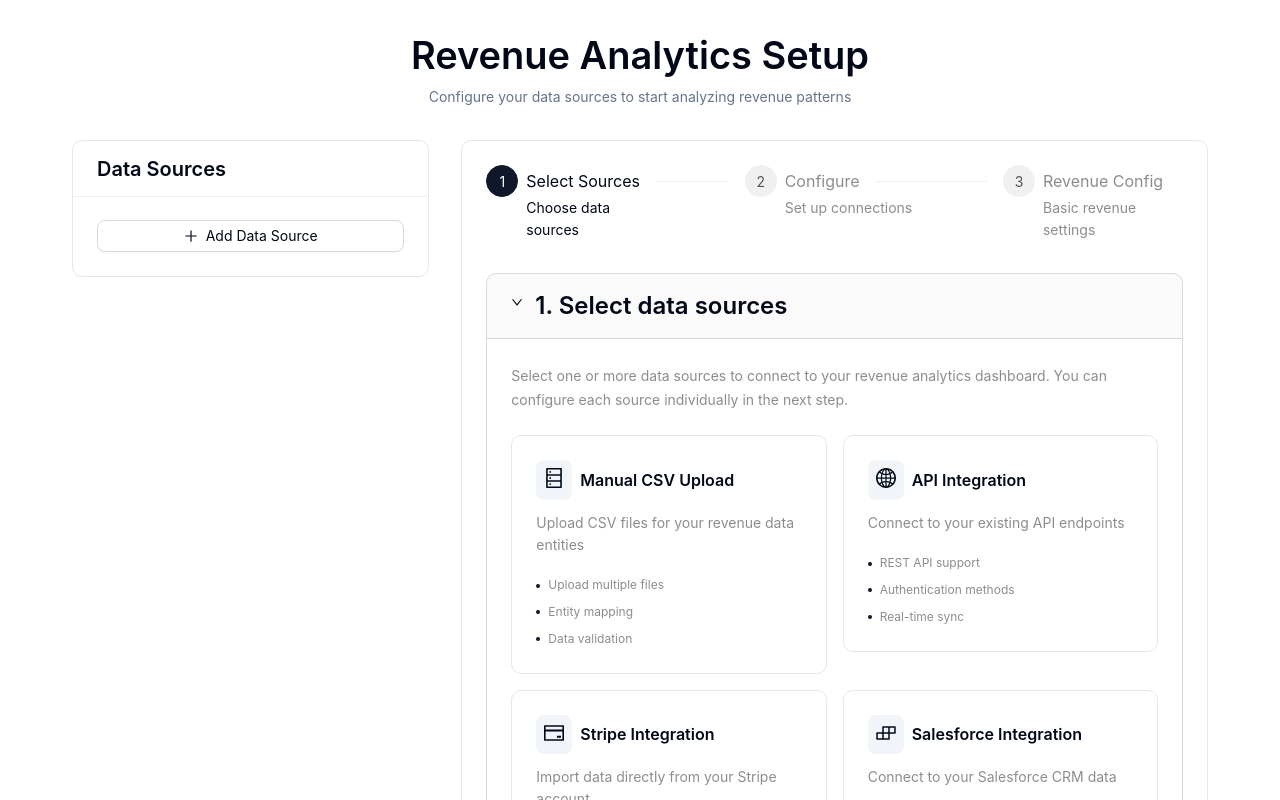
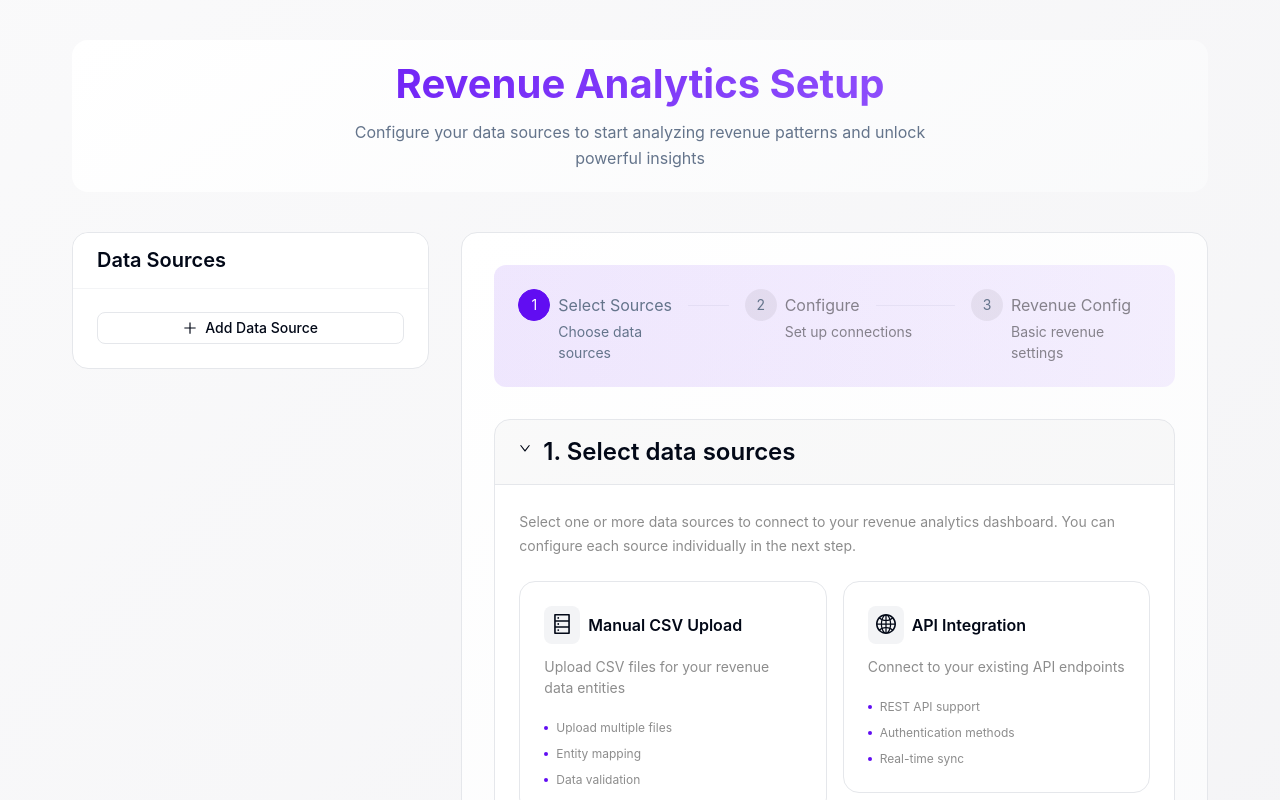
Before and after one commit to PsPasha23/data-nexus-setup, a React (Vite) app: page / in a window 1280 px wide. Shown: the top 800 px of the page. Built offline with nearby package versions, Linux system fonts and the light colour scheme.

Commit message:
Refactor UI for better aesthetics
Apply styling improvements to the wizard components for a more polished and user-friendly interface.

```diff
--- a/src/components/wizard/RevenueAnalyticsWizard.tsx
+++ b/src/components/wizard/RevenueAnalyticsWizard.tsx
@@ -9,17 +9,51 @@ const { Content } = Layout;
 export function RevenueAnalyticsWizard() {
   return (
     <WizardProvider>
-      <Layout style={{ minHeight: '100vh', background: 'hsl(var(--background))' }}>
-        <Content style={{ padding: '32px', maxWidth: '1200px', margin: '0 auto' }}>
-          <div style={{ textAlign: 'center', marginBottom: '32px' }}>
-            <Title level={1} style={{ color: 'hsl(var(--foreground))', marginBottom: '8px' }}>
+      <Layout style={{
+        minHeight: '100vh',
+        background: 'linear-gradient(135deg, hsl(var(--background)), hsl(240, 10%, 96%))'
+      }}>
+        <Content style={{
+          padding: '40px 32px 32px',
+          maxWidth: '1200px',
+          margin: '0 auto'
+        }}>
+          <div style={{
+            textAlign: 'center',
+            marginBottom: '40px',
+            padding: '20px',
+            borderRadius: '16px',
+            background: 'var(--gradient-card)',
+            boxShadow: 'var(--shadow-md)',
+          }} className="animate-fade-in">
+            <Title
+              level={1}
+              style={{
+                color: 'hsl(var(--foreground))',
+                marginBottom: '12px',
+                fontSize: '2.5rem',
+                fontWeight: '700',
+                background: 'var(--gradient-primary)',
+                WebkitBackgroundClip: 'text',
+                WebkitTextFillColor: 'transparent',
+                backgroundClip: 'text',
+              }}
+            >
               Revenue Analytics Setup
             </Title>
-            <Paragraph style={{ color: 'hsl(var(--muted-foreground))' }}>
-              Configure your data sources to start analyzing revenue patterns
+            <Paragraph style={{
+              color: 'hsl(var(--muted-foreground))',
+              fontSize: '16px',
+              maxWidth: '600px',
+              margin: '0 auto',
+              lineHeight: '1.6',
+            }}>
+              Configure your data sources to start analyzing revenue patterns and unlock powerful insights
             </Paragraph>
           </div>
-          <WizardContainer />
+          <div className="animate-slide-up">
+            <WizardContainer />
+          </div>
         </Content>
       </Layout>
     </WizardProvider>
--- a/src/components/wizard/WizardContainer.tsx
+++ b/src/components/wizard/WizardContainer.tsx
@@ -32,38 +32,72 @@ export function WizardContainer() {
   ];
 
   return (
-    <Row gutter={32}>
+    <Row gutter={[32, 24]}>
       {/* Sidebar */}
       <Col span={8}>
+        <div className="animate-fade-in" style={{ animationDelay: '0.1s' }}>
           <WizardSidebar />
+        </div>
       </Col>
 
       {/* Main Content */}
       <Col span={16}>
-        <Card style={{ background: 'hsl(var(--card))', border: '1px solid hsl(var(--border))' }}>
+        <div className="animate-fade-in" style={{ animationDelay: '0.2s' }}>
+          <Card
+            style={{
+              background: 'var(--gradient-card)',
+              border: '1px solid hsl(var(--border))',
+              borderRadius: '16px',
+              boxShadow: 'var(--shadow-lg)',
+              overflow: 'hidden',
+            }}
+            bodyStyle={{ padding: '32px' }}
+          >
             {/* Step Indicator */}
+            <div style={{
+              background: 'linear-gradient(90deg, hsl(var(--primary) / 0.1), hsl(var(--primary-glow) / 0.1))',
+              borderRadius: '12px',
+              padding: '24px',
+              marginBottom: '32px',
+            }}>
               <Steps
                 current={currentStep - 1}
                 items={steps}
-            style={{ marginBottom: '32px' }}
+                style={{ marginBottom: '0' }}
               />
+            </div>
 
             {/* Step Content */}
+            <div style={{ minHeight: '400px', marginBottom: '32px' }}>
               {currentStep === 1 && <DataSourceSelection />}
               {currentStep === 2 && <DataSourceConfiguration />}
               {currentStep === 3 && <RevenueConfiguration />}
+            </div>
 
             {/* Navigation */}
-          <div style={{ display: 'flex', justifyContent: 'space-between', marginTop: '32px' }}>
+            <div style={{
+              display: 'flex',
+              justifyContent: 'space-between',
+              alignItems: 'center',
+              padding: '20px 0',
+              borderTop: '1px solid hsl(var(--border))',
+              marginTop: '32px',
+            }}>
               <Button
                 icon={<ArrowLeftOutlined />}
                 onClick={() => setStep(Math.max(1, currentStep - 1))}
                 disabled={currentStep === 1}
+                size="large"
+                style={{
+                  height: '44px',
+                  borderRadius: '8px',
+                  fontWeight: '500',
+                }}
               >
                 Previous
               </Button>
 
-            <Space>
+              <Space size="large">
                 {currentStep === 1 && (
                   <Button
                     type="primary"
@@ -71,6 +105,15 @@ export function WizardContainer() {
                     iconPosition="end"
                     onClick={() => setStep(2)}
                     disabled={!canProceedToStep2}
+                    size="large"
+                    style={{
+                      height: '44px',
+                      borderRadius: '8px',
+                      fontWeight: '600',
+                      background: 'var(--gradient-primary)',
+                      border: 'none',
+                      boxShadow: 'var(--shadow-glow)',
+                    }}
                   >
                     Continue to Configuration
                   </Button>
@@ -83,6 +126,15 @@ export function WizardContainer() {
                     iconPosition="end"
                     onClick={() => setStep(3)}
                     disabled={!canProceedToStep3}
+                    size="large"
+                    style={{
+                      height: '44px',
+                      borderRadius: '8px',
+                      fontWeight: '600',
+                      background: 'var(--gradient-primary)',
+                      border: 'none',
+                      boxShadow: 'var(--shadow-glow)',
+                    }}
                   >
                     Continue to Revenue Config
                   </Button>
@@ -92,6 +144,15 @@ export function WizardContainer() {
                   <Button
                     type="primary"
                     onClick={() => console.log('Complete setup')}
+                    size="large"
+                    style={{
+                      height: '44px',
+                      borderRadius: '8px',
+                      fontWeight: '600',
+                      background: 'var(--gradient-primary)',
+                      border: 'none',
+                      boxShadow: 'var(--shadow-glow)',
+                    }}
                   >
                     Complete Setup
                   </Button>
@@ -99,6 +160,7 @@ export function WizardContainer() {
               </Space>
             </div>
           </Card>
+        </div>
       </Col>
     </Row>
   );
--- a/src/index.css
+++ b/src/index.css
@@ -8,7 +8,8 @@ All colors MUST be HSL.
 
 @layer base {
   :root {
-    --background: 0 0% 100%;
+    /* Background & Surface Colors */
+    --background: 240 10% 98%;
     --foreground: 222.2 84% 4.9%;
 
     --card: 0 0% 100%;
@@ -17,26 +18,52 @@ All colors MUST be HSL.
     --popover: 0 0% 100%;
     --popover-foreground: 222.2 84% 4.9%;
 
-    --primary: 222.2 47.4% 11.2%;
-    --primary-foreground: 210 40% 98%;
+    /* Primary Brand Colors */
+    --primary: 262 90% 50%;
+    --primary-foreground: 0 0% 100%;
+    --primary-glow: 262 100% 70%;
 
-    --secondary: 210 40% 96.1%;
+    /* Secondary Colors */
+    --secondary: 220 15% 96%;
     --secondary-foreground: 222.2 47.4% 11.2%;
 
-    --muted: 210 40% 96.1%;
+    /* Muted Colors */
+    --muted: 220 15% 96%;
     --muted-foreground: 215.4 16.3% 46.9%;
 
-    --accent: 210 40% 96.1%;
-    --accent-foreground: 222.2 47.4% 11.2%;
+    /* Accent Colors */
+    --accent: 262 90% 96%;
+    --accent-foreground: 262 90% 40%;
 
+    /* Destructive Colors */
     --destructive: 0 84.2% 60.2%;
     --destructive-foreground: 210 40% 98%;
 
-    --border: 214.3 31.8% 91.4%;
-    --input: 214.3 31.8% 91.4%;
-    --ring: 222.2 84% 4.9%;
+    /* Border & Input */
+    --border: 220 13% 91%;
+    --input: 220 13% 91%;
+    --ring: 262 90% 50%;
 
-    --radius: 0.5rem;
+    /* Success Colors */
+    --success: 142 71% 45%;
+    --success-foreground: 0 0% 100%;
+
+    /* Warning Colors */
+    --warning: 38 92% 50%;
+    --warning-foreground: 0 0% 100%;
+
+    /* Gradients */
+    --gradient-primary: linear-gradient(135deg, hsl(262, 90%, 50%), hsl(262, 100%, 70%));
+    --gradient-secondary: linear-gradient(135deg, hsl(220, 15%, 96%), hsl(220, 20%, 92%));
+    --gradient-card: linear-gradient(145deg, hsl(0, 0%, 100%), hsl(220, 15%, 98%));
+
+    /* Shadows */
+    --shadow-sm: 0 2px 4px hsl(262, 90%, 50% / 0.1);
+    --shadow-md: 0 4px 12px hsl(262, 90%, 50% / 0.15);
+    --shadow-lg: 0 10px 30px hsl(262, 90%, 50% / 0.2);
+    --shadow-glow: 0 0 20px hsl(262, 100%, 70% / 0.3);
+
+    --radius: 0.75rem;
 
     --sidebar-background: 0 0% 98%;
 
@@ -56,33 +83,60 @@ All colors MUST be HSL.
   }
 
   .dark {
+    /* Background & Surface Colors */
     --background: 222.2 84% 4.9%;
     --foreground: 210 40% 98%;
 
-    --card: 222.2 84% 4.9%;
+    --card: 230 20% 9%;
     --card-foreground: 210 40% 98%;
 
-    --popover: 222.2 84% 4.9%;
+    --popover: 230 20% 9%;
     --popover-foreground: 210 40% 98%;
 
-    --primary: 210 40% 98%;
-    --primary-foreground: 222.2 47.4% 11.2%;
+    /* Primary Brand Colors */
+    --primary: 262 90% 60%;
+    --primary-foreground: 0 0% 100%;
+    --primary-glow: 262 100% 80%;
 
+    /* Secondary Colors */
     --secondary: 217.2 32.6% 17.5%;
     --secondary-foreground: 210 40% 98%;
 
+    /* Muted Colors */
     --muted: 217.2 32.6% 17.5%;
     --muted-foreground: 215 20.2% 65.1%;
 
-    --accent: 217.2 32.6% 17.5%;
-    --accent-foreground: 210 40% 98%;
+    /* Accent Colors */
+    --accent: 262 90% 15%;
+    --accent-foreground: 262 90% 70%;
 
+    /* Destructive Colors */
     --destructive: 0 62.8% 30.6%;
     --destructive-foreground: 210 40% 98%;
 
+    /* Border & Input */
     --border: 217.2 32.6% 17.5%;
     --input: 217.2 32.6% 17.5%;
-    --ring: 212.7 26.8% 83.9%;
+    --ring: 262 90% 60%;
+
+    /* Success Colors */
+    --success: 142 71% 55%;
+    --success-foreground: 0 0% 100%;
+
+    /* Warning Colors */
+    --warning: 38 92% 60%;
+    --warning-foreground: 0 0% 100%;
+
+    /* Gradients */
+    --gradient-primary: linear-gradient(135deg, hsl(262, 90%, 60%), hsl(262, 100%, 80%));
+    --gradient-secondary: linear-gradient(135deg, hsl(217.2, 32.6%, 17.5%), hsl(217.2, 32.6%, 22%));
+    --gradient-card: linear-gradient(145deg, hsl(230, 20%, 9%), hsl(230, 20%, 12%));
+
+    /* Shadows */
+    --shadow-sm: 0 2px 4px hsl(0, 0%, 0% / 0.3);
+    --shadow-md: 0 4px 12px hsl(0, 0%, 0% / 0.4);
+    --shadow-lg: 0 10px 30px hsl(0, 0%, 0% / 0.5);
+    --shadow-glow: 0 0 20px hsl(262, 100%, 80% / 0.4);
     --sidebar-background: 240 5.9% 10%;
     --sidebar-foreground: 240 4.8% 95.9%;
     --sidebar-primary: 224.3 76.3% 48%;
@@ -101,5 +155,66 @@ All colors MUST be HSL.
 
   body {
     @apply bg-background text-foreground;
+    font-feature-settings: "rlig" 1, "calt" 1;
+  }
+
+  /* Custom gradient classes */
+  .bg-gradient-primary {
+    background: var(--gradient-primary);
+  }
+
+  .bg-gradient-secondary {
+    background: var(--gradient-secondary);
+  }
+
+  .bg-gradient-card {
+    background: var(--gradient-card);
+  }
+
+  /* Shadow utilities */
+  .shadow-elegant {
+    box-shadow: var(--shadow-md);
+  }
+
+  .shadow-glow {
+    box-shadow: var(--shadow-glow);
+  }
+
+  /* Beautiful animations */
+  .animate-fade-in {
+    animation: fadeIn 0.6s ease-out;
+  }
+
+  .animate-slide-up {
+    animation: slideUp 0.6s ease-out;
+  }
+
+  @keyframes fadeIn {
+    from {
+      opacity: 0;
+      transform: translateY(10px);
+    }
+    to {
+      opacity: 1;
+      transform: translateY(0);
+    }
+  }
+
+  @keyframes slideUp {
+    from {
+      opacity: 0;
+      transform: translateY(20px);
+    }
+    to {
+      opacity: 1;
+      transform: translateY(0);
+    }
+  }
+
+  /* Glass effect */
+  .glass-effect {
+    background: rgba(255, 255, 255, 0.1);
+    backdrop-filter: blur(10px);
+    border: 1px solid rgba(255, 255, 255, 0.2);
   }
 }
```
Also changed, not shown: src/App.tsx (+42 -2 lines), src/components/wizard/steps/RevenueConfiguration.tsx (+70 -12 lines). Lines whose indentation alone changed are shown as unchanged.
